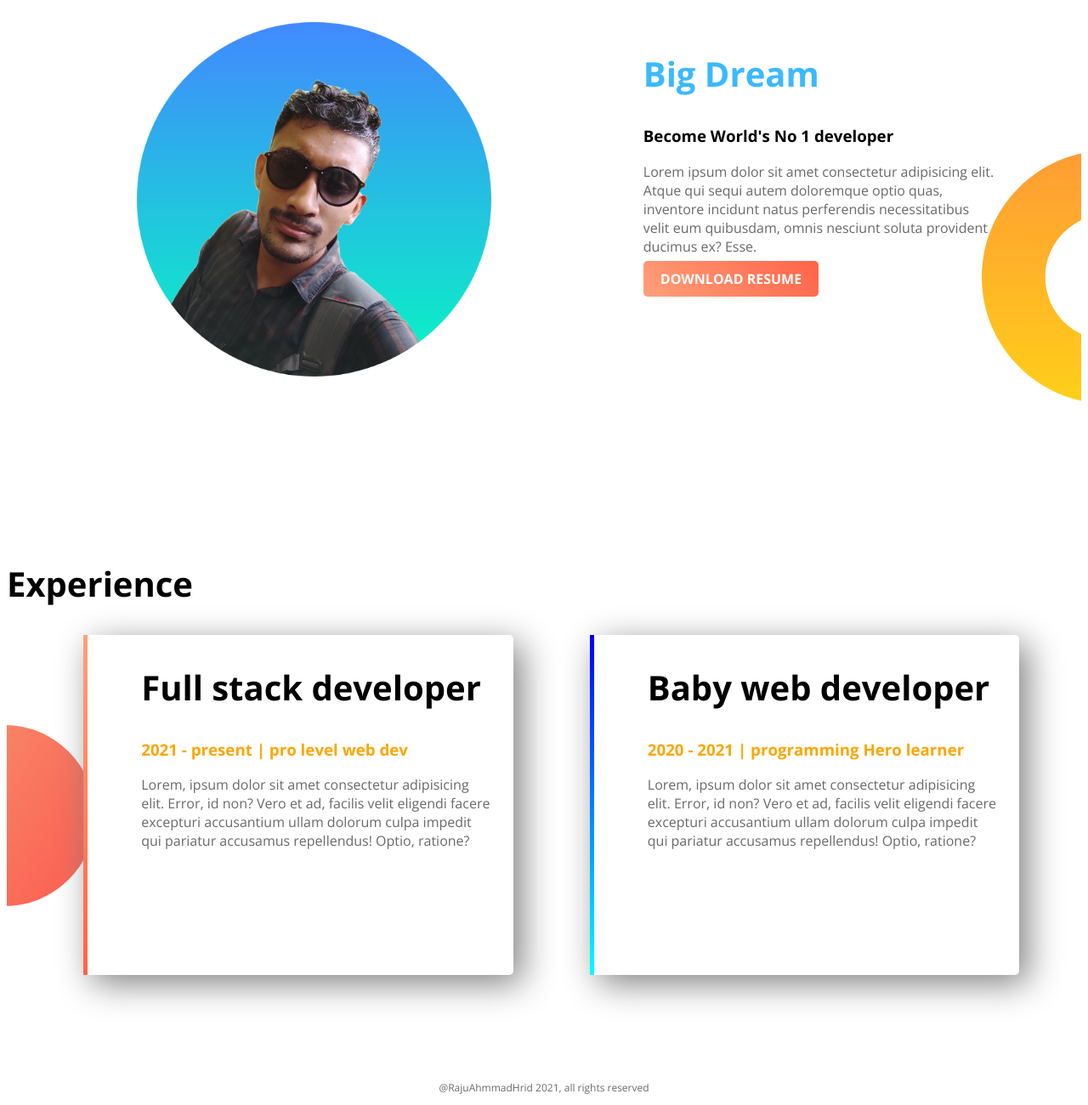
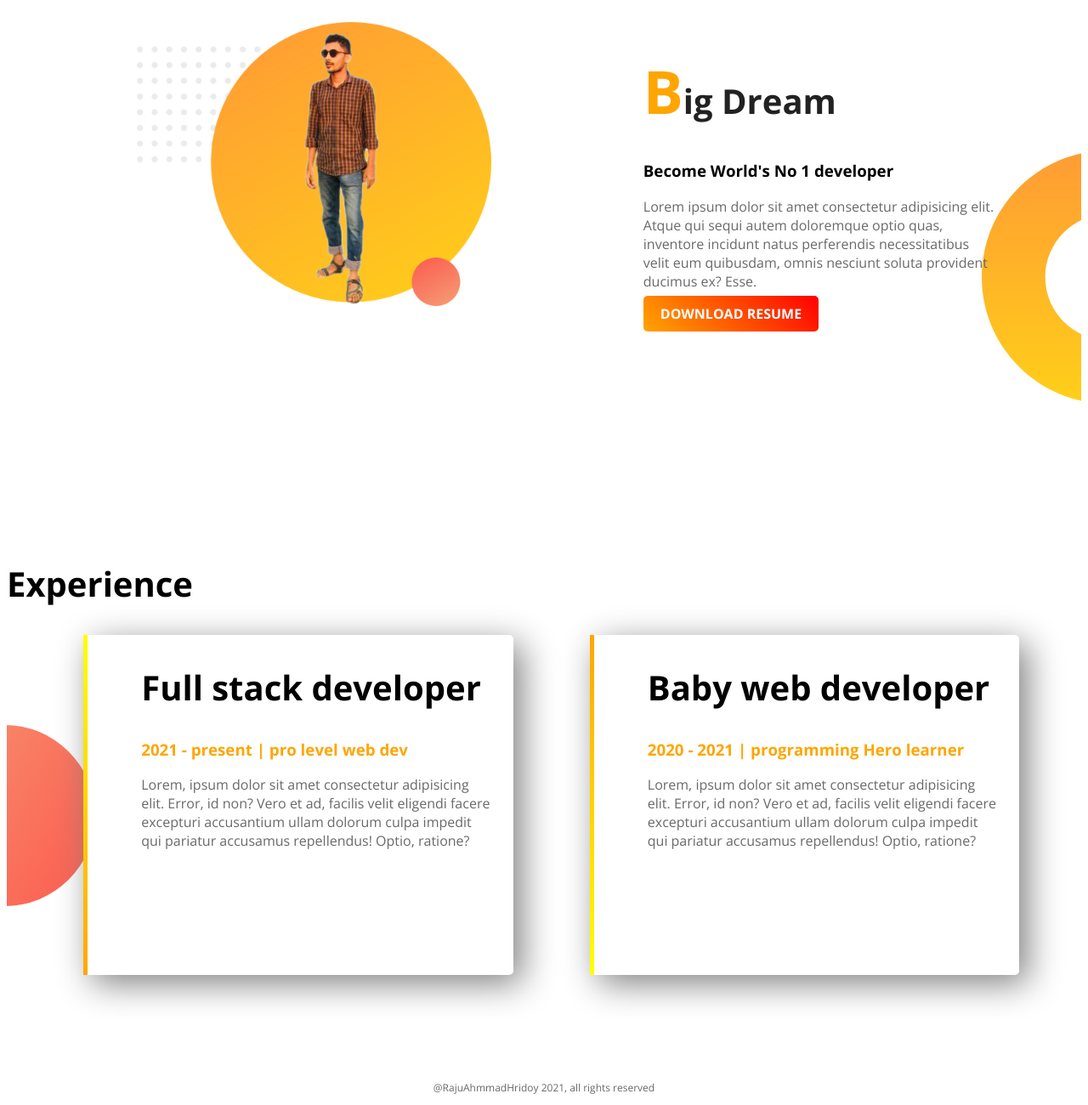
Before and after one commit to raju-ahmmad/portfolio-, a plain HTML site: page index.html in a window 1280 px wide. Shown: the part 582-1882 px from the top of the page at 85% size. Drawn offline with nearby package versions, Linux system fonts and the light colour scheme.

Commit message:
some text size and color changes

```diff
--- a/index.html
+++ b/index.html
@@ -24,10 +24,10 @@
     </section>
     <section class="dream-area">
         <div class="hulf-width">
-            <img src="images/hero1.png" alt="">
+            <img src="images/hero2.png" alt="">
         </div>
         <div class="hulf-width">
-            <h2 class="blue-highlight">Big Dream</h1>
+            <h2 class="blue-highlight"><span class="orange-highlight w">B</span>ig Dream</h1>
             <h3>Become World's No 1 developer</h3>
             <p>Lorem ipsum dolor sit amet consectetur adipisicing elit. Atque qui sequi autem doloremque optio quas, inventore incidunt natus perferendis necessitatibus velit eum quibusdam, omnis nesciunt soluta provident ducimus ex? Esse.</p>
             <a class="link-button" target="_blank" href="https://twitter.com/RajuAhmmadHrid1">DOWNLOAD RESUME</a>
@@ -47,7 +47,7 @@
         </div>
     </section>
     <footer>
-        <p>@RajuAhmmadHrid 2021, all rights reserved</p>
+        <p>@RajuAhmmadHridoy 2021, all rights reserved</p>
     </footer>
 </body>
 </html>
--- a/style.css
+++ b/style.css
@@ -32,10 +32,10 @@ section{
     height: 500px;
     padding-bottom: 100px;
 }
-.link-button{
+.link-button {
     text-decoration: none;
-    background-image: linear-gradient(45deg,lightsalmon,tomato);
-    padding:10px 20px;
+    background-image: linear-gradient(45deg,orange,red);
+    padding: 10px 20px;
     border-radius: 5px;
     color: #fff;
     font-weight: 700;
@@ -59,20 +59,21 @@ section{
 }
 #full-stack{
     border-left: 5px solid;
-    border-image: linear-gradient(180deg, lightsalmon, tomato);
+    border-image: linear-gradient(180deg,yellow,orange);
     border-image-slice: 1;
 }
 #baby-web{
     border-left: 5px solid;
-    border-image: linear-gradient(180deg,blue,cyan);
+    border-image: linear-gradient(180deg,orange,yellow);
     border-image-slice: 1;
 }
 footer p{
     text-align: center;
     font-size: 12px;
 }
-.blue-highlight{
-    color: #3BB9FF;
+.blue-highlight {
+    color: #222;
+    font-weight: 700;
 }
 .w{
     font-size: 70px;
```
